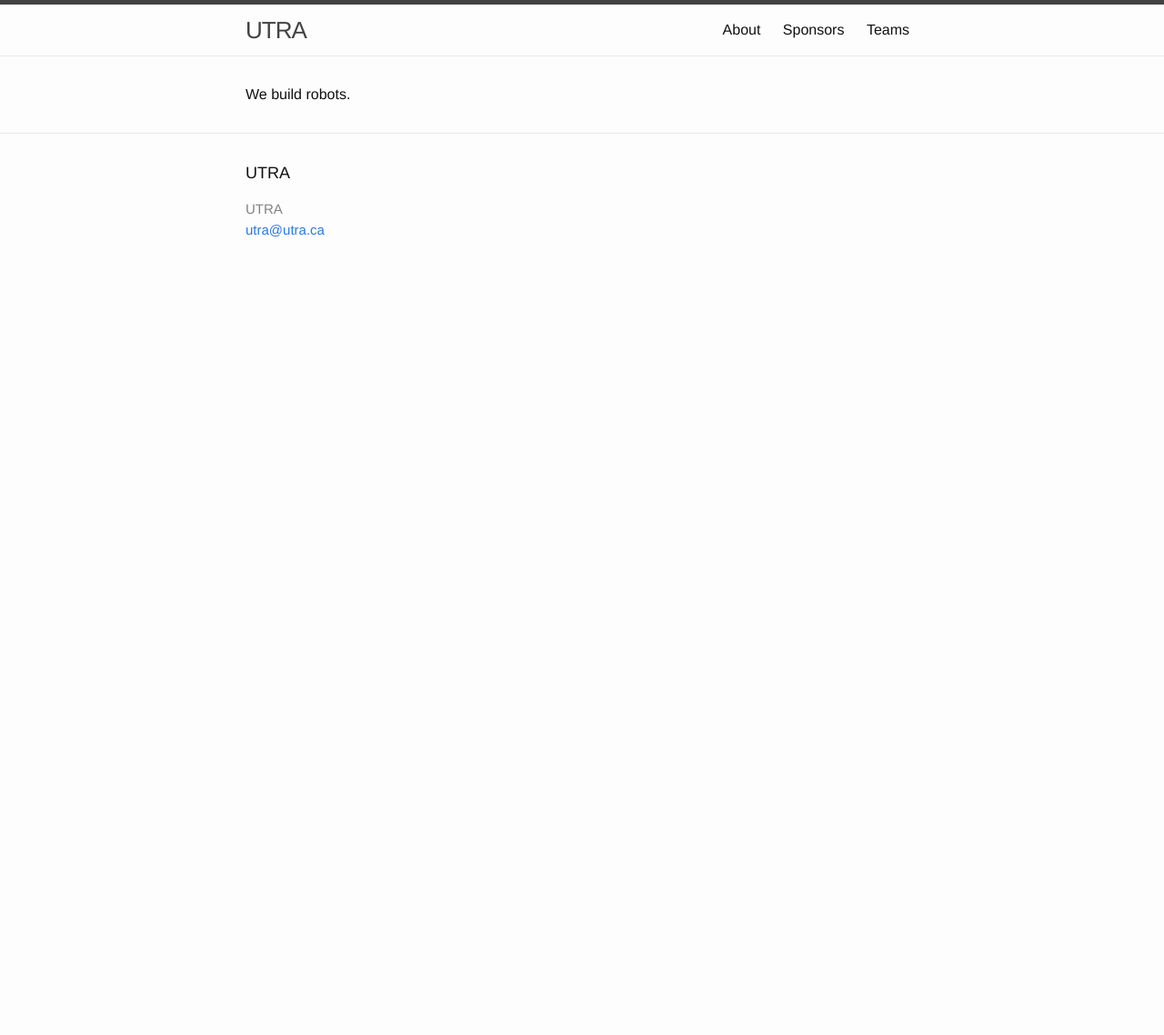
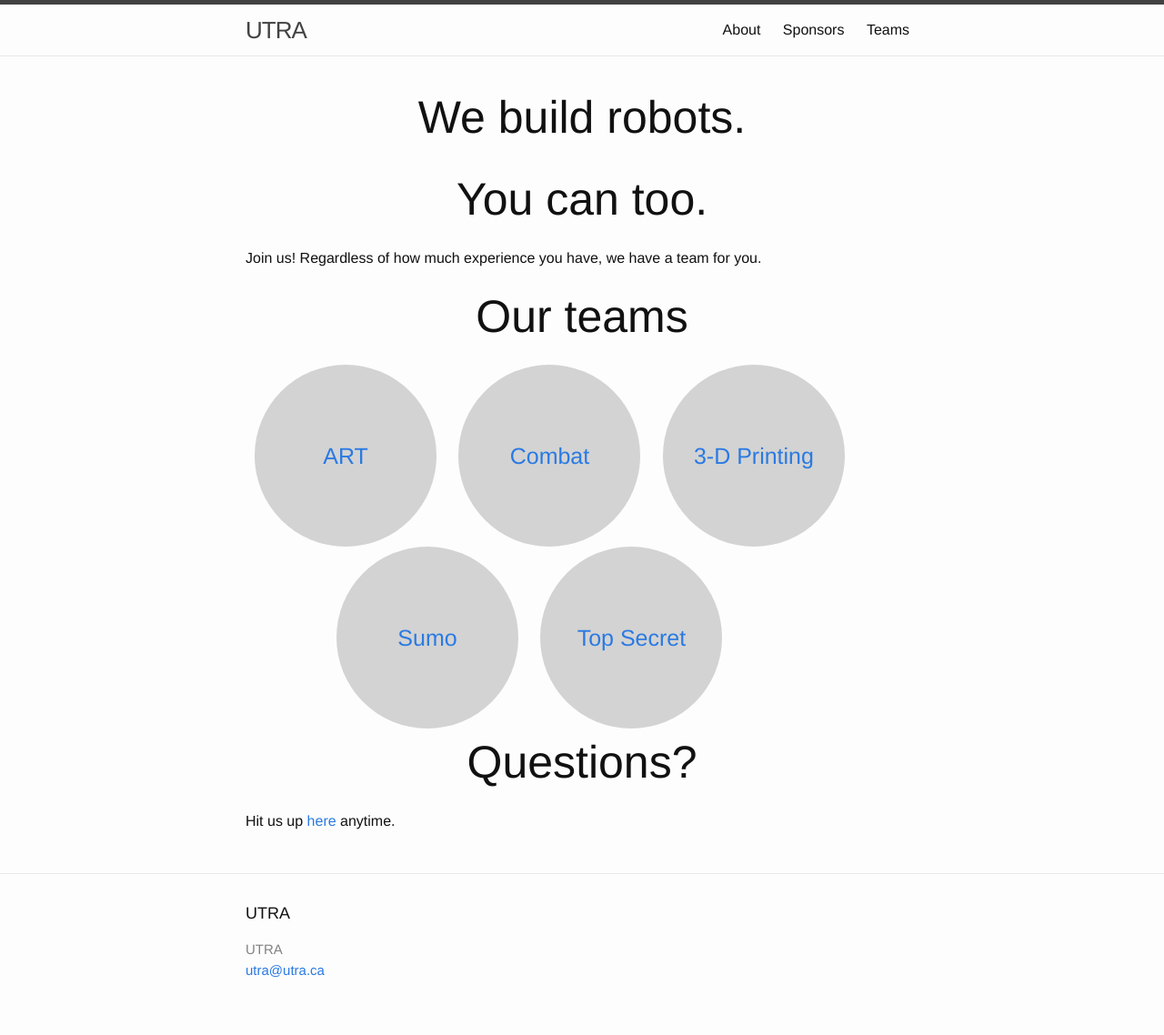
Before and after one commit to utra/utra-old-website, a Jekyll site: the page built from index.html, in a window 1280 px wide. Shown: the whole page at 91% size. Built offline with Jekyll 4.4.1, drawn with Linux system fonts in a browser that asks for light colours; before the commit the page ends 900 px from its top, so only the background shows below that.

Commit message:
Did some work on the homepage

```diff
--- a/_sass/_layout.scss
+++ b/_sass/_layout.scss
@@ -255,3 +255,27 @@
         }
     }
 }
+
+.main-header {
+  text-align : center;
+  h1 {
+    font-size : 50px;
+  }
+}
+
+.team-row {
+  .team-box {
+    display : inline-block;
+    text-align : center;
+    width : 200px;
+    line-height : 200px;
+    margin : 0 10px;
+    border-radius : 50%;
+    background-color : lightgrey;
+    font-size : 25px;
+  }
+
+  &.second-row {
+    margin-left : 90px;
+  }
+}
--- a/index.html
+++ b/index.html
@@ -3,7 +3,34 @@ layout: default
 ---
 
 <div class="home">
-    <div class="banner-text">
-        We build robots.
+    <div class="main-header">
+      <h1>We build robots.</h1>
     </div>
+    <div class="body-text"></div>
+    <div class="main-header">
+      <h1>You can too.</h1>
+    </div>
+    <div class="body-text">
+      <p>Join us! Regardless of how much experience you have, we have a team for you.</p>
+      <!-- EMAIL FORM -->
+    </div>
+    <div class="main-header">
+      <h1>Our teams</h1>
+    </div>
+    <!-- Uber hover effect -->
+    <div class="teams">
+      <div class="team-row first-row">
+        <div class="team-box"><a href="/teams/art">ART</a></div>
+        <div class="team-box"><a href="/teams/combat">Combat</a></div>
+        <div class="team-box"><a href="/teams/3dp">3-D Printing</a></div>
+      </div>
+      <div class="team-row second-row">
+        <div class="team-box"><a href="/teams/sumo">Sumo</a></div>
+        <div class="team-box"><a href="/teams/shh">Top Secret</a></div>
+      </div>
+    </div>
+    <div class="main-header">
+      <h1>Questions?</h1>
+    </div>
+    <p>Hit us up <a href="mailto:utra@utra.ca">here</a> anytime.</p>
 </div>
```
